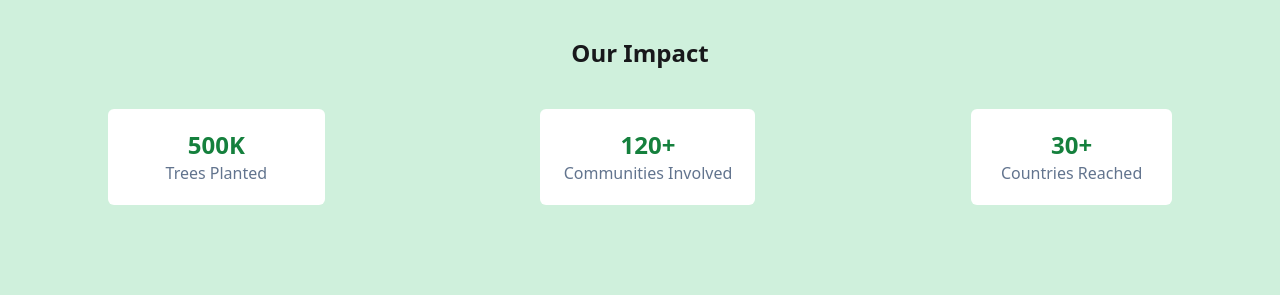
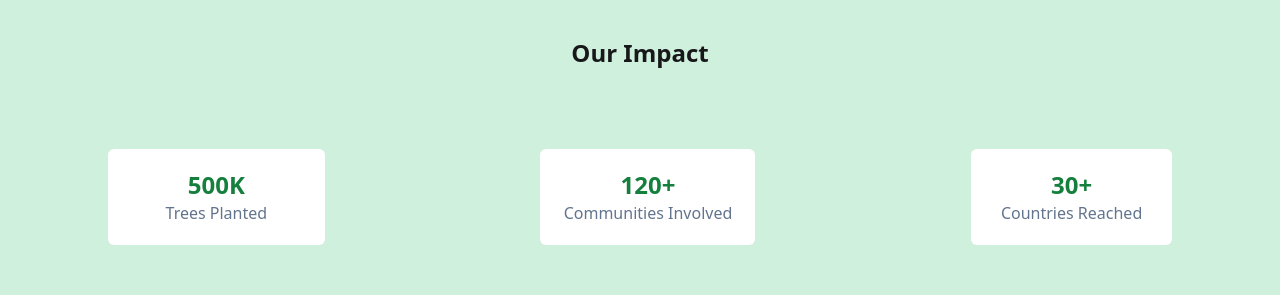
Before and after one commit to armanvay/ass-6, a plain HTML site: page index.html in a window 1280 px wide. Shown: the part 1547-1842 px from the top of the page. Drawn offline with nearby package versions, Linux system fonts and the light colour scheme; no server answers.

Commit message:
added  my all works

```diff
--- a/index.html
+++ b/index.html
@@ -64,8 +64,8 @@
     <!-- importation section ---  -->
  <section class=" bg-[#F0FDF4] justify-around">
   <h1 class="font-bold text-2xl text-center">Choose Your Trees</h1>
-          <div >
-<h1 class="font-bold text-2xl">Categories</h1>
+          <div class="">
+<h1 class="font-bold text-2xl ">Categories</h1>
 </div>
 <div>
     <button class="btn text-slate-500 my-3  hover:bg-[#166534]">
@@ -123,15 +123,15 @@
     <section class="bg-[#CFF0DC]  ">
       <div class="text-center text-2xl py-10 font-bold"><h1>Our Impact</h1></div>
       <div class="md:flex  justify-around text-center items-center pb-24 ">
-        <div class="bg-white rounded-md py-5 ">
+        <div class="bg-white rounded-md py-5  m-10 ">
           <h1 class="text-[#15803D] font-bold text-2xl px-20"> 500K</h1>
           <p class="text-slate-500">Trees Planted</p>
         </div>
-        <div class="bg-white rounded-md py-5">
+        <div class="bg-white rounded-md py-5 m-10">
           <h1 class="text-[#15803D] font-bold text-2xl px-20"> 120+</h1>
           <p class="text-slate-500">Communities Involved</p>
         </div>
-        <div class="bg-white rounded-md py-5">
+        <div class="bg-white rounded-md py-5 m-10">
           <h1 class="text-[#15803D] font-bold text-2xl px-20">30+</h1>
           <p class="text-slate-500">Countries Reached</p>
         </div>
```
